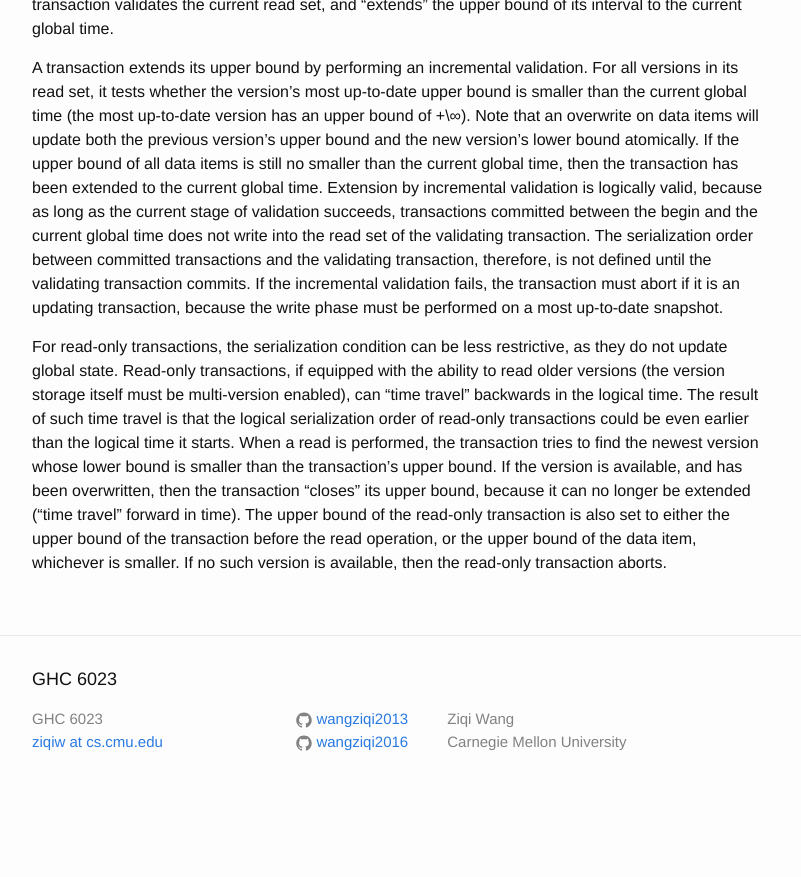
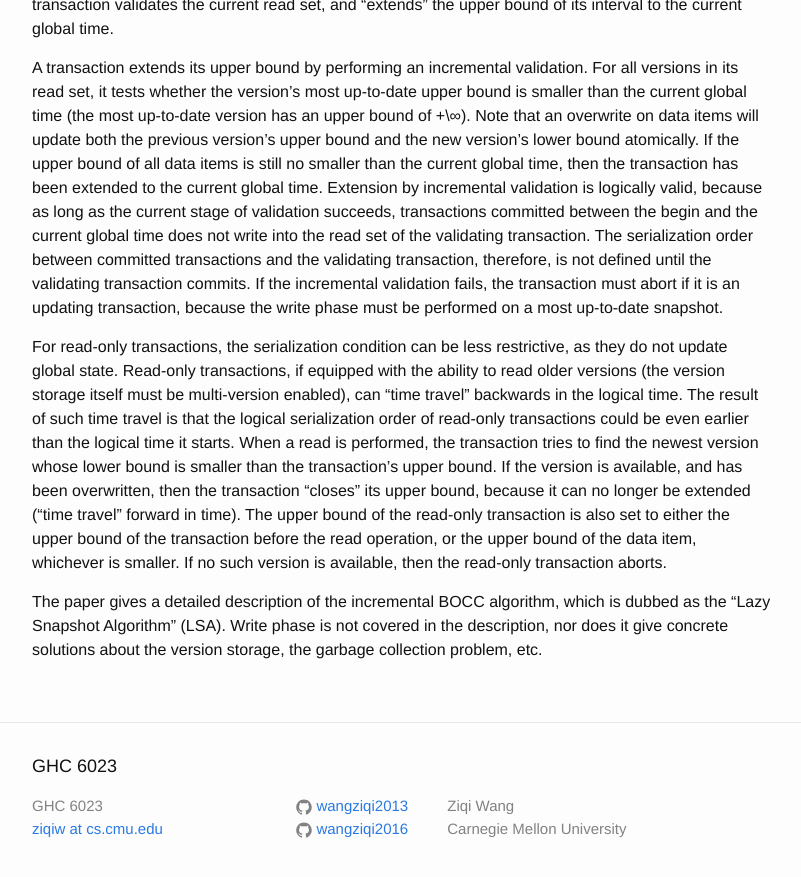
Before and after one commit to wangziqi2013/wangziqi2013.github.io, a Jekyll site: the page built from _posts/2018-04-12-A-Lazy-Snapshot-Algo-with-Eager-Validation.markdown, in a window 1280 px wide and 900 px high, scrolled down 940 px. Shown: the top 877 px of the window, without its empty margins (238-1039 px from the left). Built offline with Jekyll 4.4.1, drawn with Linux system fonts in a browser that asks for light colours; before the commit the page ends 1753 px from its top, so only the background shows below that.

Commit message:
Last paragraph

```diff
--- a/_posts/2018-04-12-A-Lazy-Snapshot-Algo-with-Eager-Validation.markdown
+++ b/_posts/2018-04-12-A-Lazy-Snapshot-Algo-with-Eager-Validation.markdown
@@ -53,3 +53,7 @@ available, and has been overwritten, then the transaction "closes" its upper bou
 longer be extended ("time travel" forward in time). The upper bound of the read-only transaction is also
 set to either the upper bound of the transaction before the read operation, or the upper bound of the data
 item, whichever is smaller. If no such version is available, then the read-only transaction aborts.
+
+The paper gives a detailed description of the incremental BOCC algorithm, which is dubbed as the "Lazy
+Snapshot Algorithm" (LSA). Write phase is not covered in the description, nor does it give concrete solutions
+about the version storage, the garbage collection problem, etc.
```
